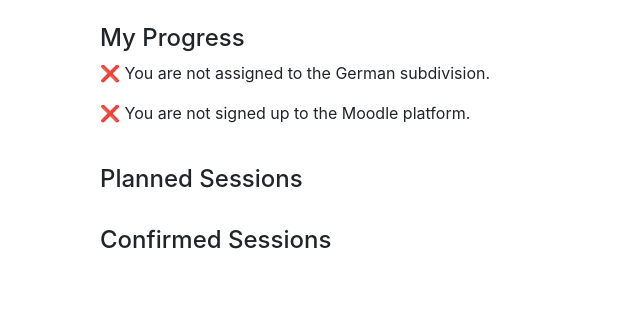
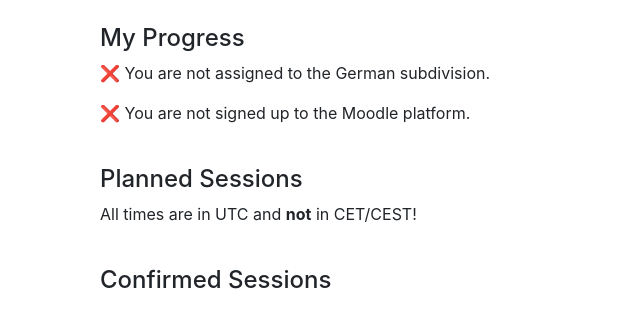
Before and after one commit to vatger/s1-signup, a Django app: template S1/waitinglists/templates/waitinglists/index.html in a window 1280 px wide. Shown: the part 56-384 px from the top of the page, without its empty margins (0-640 px from the left). Run offline with Django 5.2, Linux system fonts and the light colour scheme; the template is opened without the code that fills it, so the values that code supplies are empty; some libraries are stand-ins or nearby versions.

Commit message:
Fixes #2

```diff
--- a/S1/waitinglists/templates/waitinglists/index.html
+++ b/S1/waitinglists/templates/waitinglists/index.html
@@ -87,6 +87,7 @@
     <div class="row">
         <div class="col-12">
             <h4>Planned Sessions</h4>
+            <p>All times are in UTC and <b>not</b> in CET/CEST!</p>
         </div>
     </div>
     <div class="row">
```
